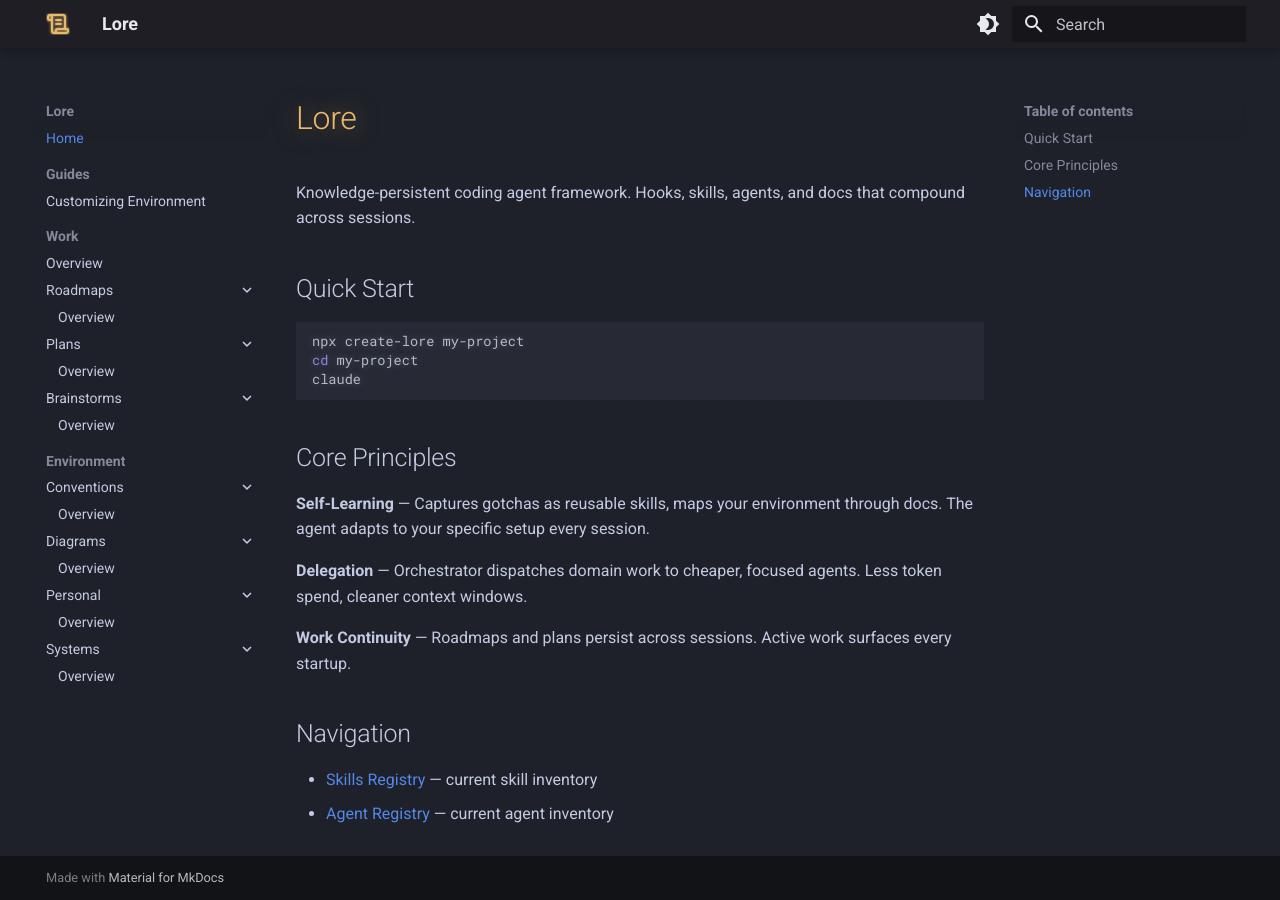
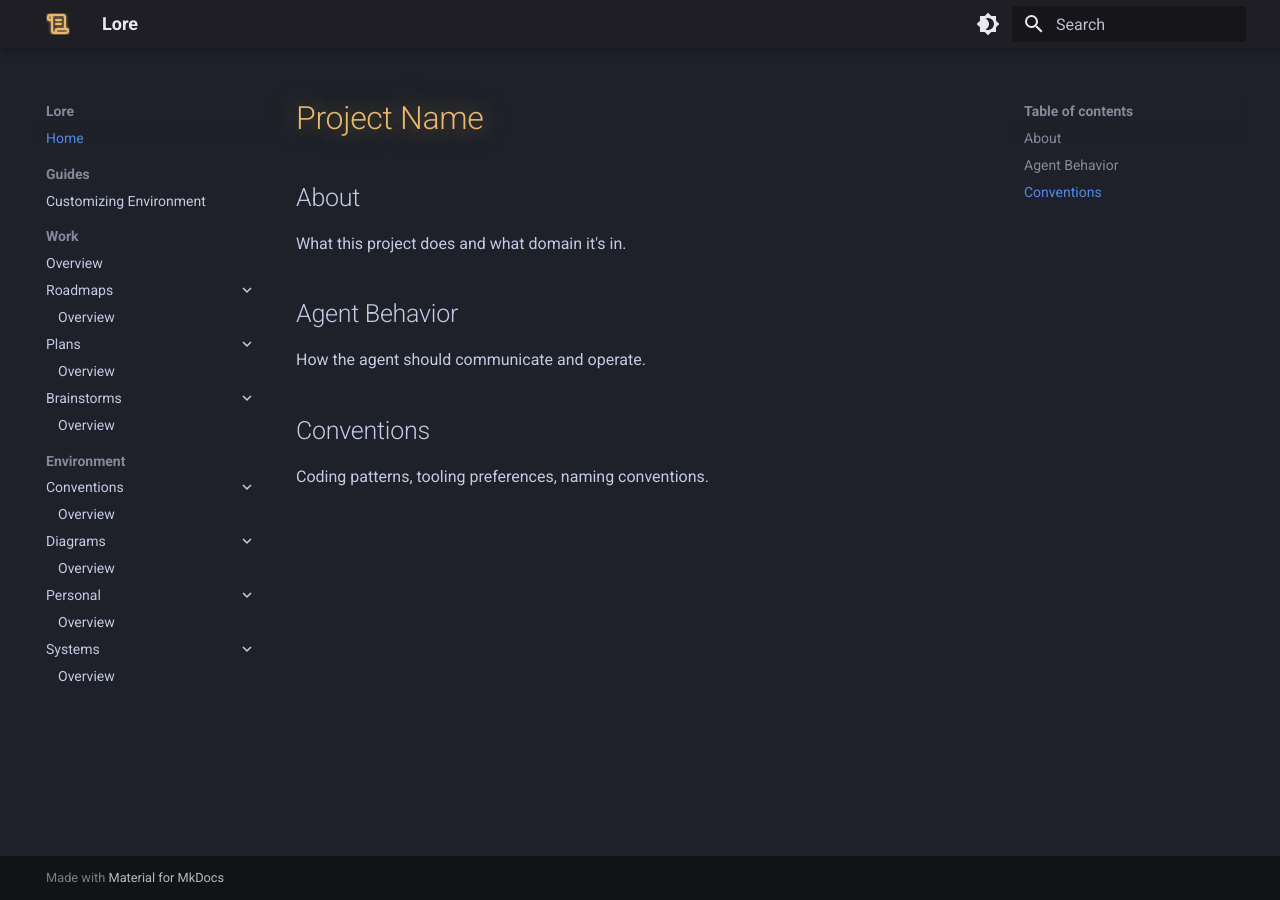
Before and after one commit to lorehq/lore, an MkDocs documentation site: the page built from docs/index.md, in a window 1280 px wide. Built offline with MkDocs 1.6.1 and Material for MkDocs 9.7.7, drawn with Linux system fonts in a browser that asks for light colours.

Commit message:
Add operator context injection via docs/index.md
docs/index.md serves as both the docs site homepage and the
operator's customization surface (replacing what they'd normally
put in CLAUDE.md/agents.md). Injected into session banner after
framework principles, before knowledge map.

Co-Authored-By: Claude Opus 4.6 <noreply@anthropic.com>

````diff
--- a/docs/index.md
+++ b/docs/index.md
@@ -1,28 +1,20 @@
 ---
-title: Lore
+title: Home
 ---
 
-# Lore
+# Project Name
 
-Knowledge-persistent coding agent framework. Hooks, skills, agents, and docs that compound across sessions.
+<!-- This file is your operator context — injected into every agent session. -->
+<!-- Customize it to replace what you'd normally put in CLAUDE.md or agents.md. -->
 
-## Quick Start
+## About
 
-```bash
-npx create-lore my-project
-cd my-project
-claude
-```
+What this project does and what domain it's in.
 
-## Core Principles
+## Agent Behavior
 
-**Self-Learning** — Captures gotchas as reusable skills, maps your environment through docs. The agent adapts to your specific setup every session.
+How the agent should communicate and operate.
 
-**Delegation** — Orchestrator dispatches domain work to cheaper, focused agents. Less token spend, cleaner context windows.
+## Conventions
 
-**Work Continuity** — Roadmaps and plans persist across sessions. Active work surfaces every startup.
-
-## Navigation
-
-- [Skills Registry](../skills-registry.md) — current skill inventory
-- [Agent Registry](../agent-registry.md) — current agent inventory
+Coding patterns, tooling preferences, naming conventions.
````
Also changed, not shown: 1 other file.
